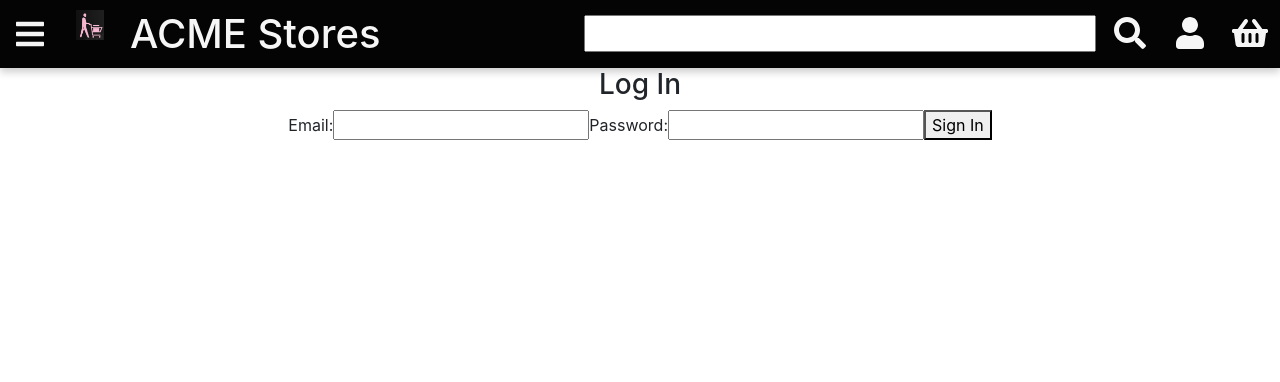
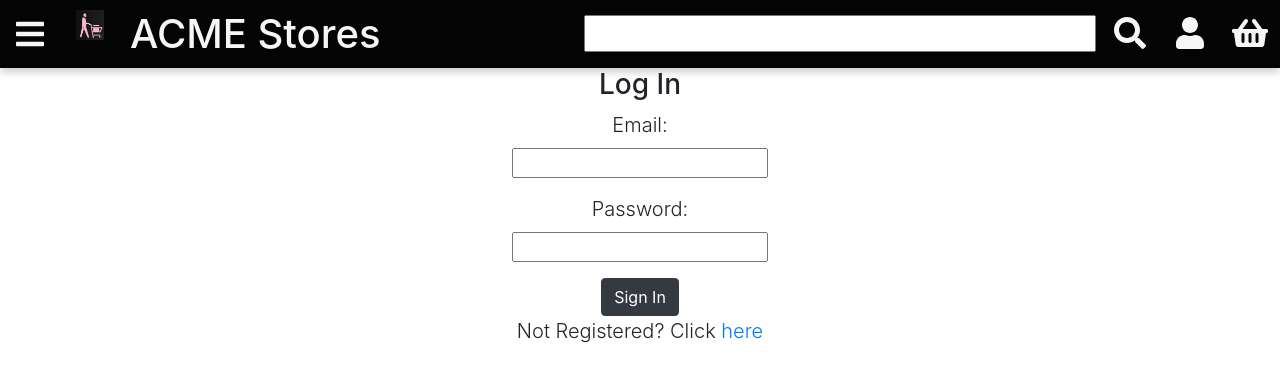
Before and after one commit to Ross-mc/bjss-store, a React (Create React App) app in the folder frontend/: page /login in a window 1280 px wide. Shown: the top 382 px of the page. Built offline with nearby package versions, Linux system fonts and the light colour scheme.

Commit message:
finished styling log in page and added register link

```diff
--- a/frontend/src/components/containers/Login/index.js
+++ b/frontend/src/components/containers/Login/index.js
@@ -66,18 +66,24 @@
         <div>
           <form>
             <h3>Log In</h3>
-            <label for="email">Email: </label>
+            <div className="form-group">
+            <label className="lead" for="email">Email: </label>
+            <div className="col-sm-20">
             <input type="email" name="email" id="email" onChange={(event) => this.handleChange(event, 'email')} value={this.state.email}/>
-
-            <label for="password">Password: </label>
+            </div></div>
+            <div className="form-group">
+            <label className="lead" for="password">Password: </label>
+            <div className="col-sm-20">
             <input type="password" name="name" id="password" onChange={(event) => this.handleChange(event, 'password')} value={this.state.password}/>
+            </div></div>
             {/* <p class="validation" id="name-validation"></p> */}
-            <button type="button" onClick={this.submitLoginHandler}>Sign In</button>
+            <button type="button" className="btn btn-dark" onClick={this.submitLoginHandler}>Sign In</button>
             <div className={this.state.loginFailed ? "alert alert-danger" : "d-none"} role="alert">
                  Invalid Login!
             </div>
 
           </form>
+          <p class="lead">Not Registered? Click <Link to="/registration">here</Link></p>
         </div>
       )
     }
```
